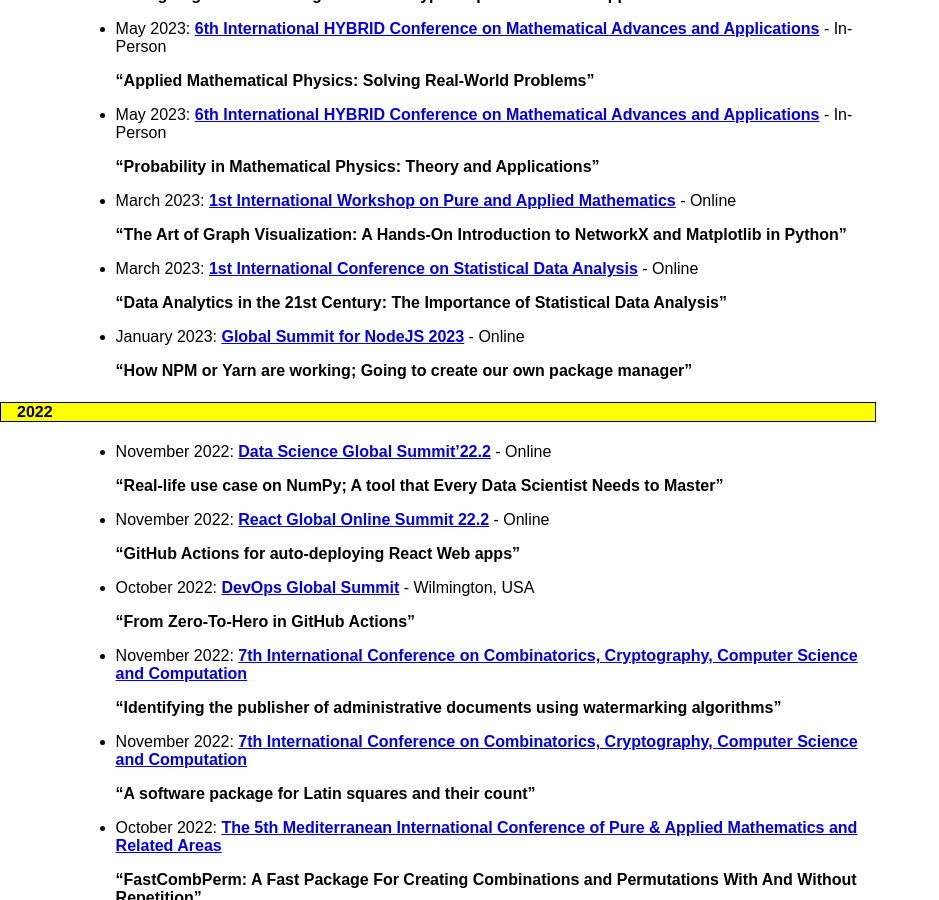
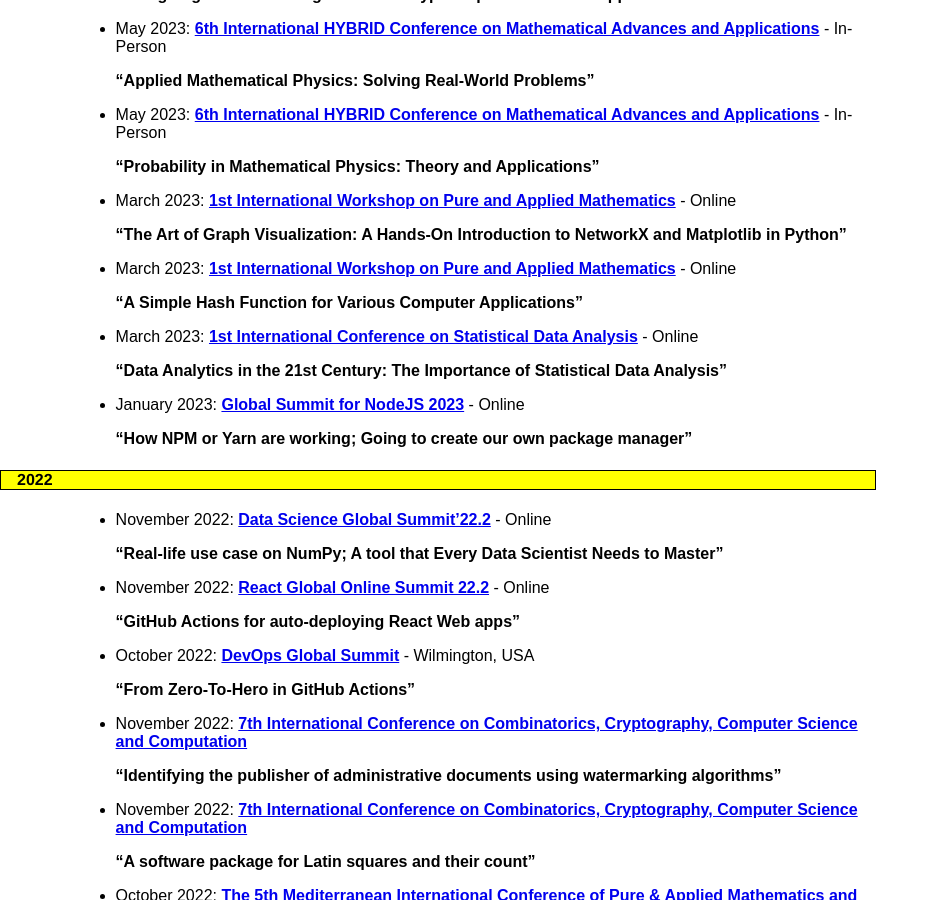
Before and after one commit to BaseMax/Max, a Jekyll site: the page built from talk.md, in a window 1280 px wide and 900 px high, scrolled down 554 px. Shown: the whole window, without its empty margins (0-939 px from the left). Built offline with Jekyll 4.4.1, drawn with Linux system fonts in a browser that asks for light colours.

Commit message:
Update talks.md

```diff
--- a/_includes/_sections/talks.md
+++ b/_includes/_sections/talks.md
@@ -32,9 +32,13 @@
 
    **"Probability in Mathematical Physics: Theory and Applications"**
 
-* March 2023: **[1st International Workshop on Pure and Applied Mathematics](#)** - Online
+* March 2023: **[1st International Workshop on Pure and Applied Mathematics](https://sites.google.com/view/iwatds-2023/)** - Online
 
    **"The Art of Graph Visualization: A Hands-On Introduction to NetworkX and Matplotlib in Python"**
+
+* March 2023: **[1st International Workshop on Pure and Applied Mathematics](https://sites.google.com/view/iwatds-2023/)** - Online
+
+   **"A Simple Hash Function for Various Computer Applications"**
 
 * March 2023: **[1st International Conference on Statistical Data Analysis](https://www.csda.ir/)** - Online
 
```
